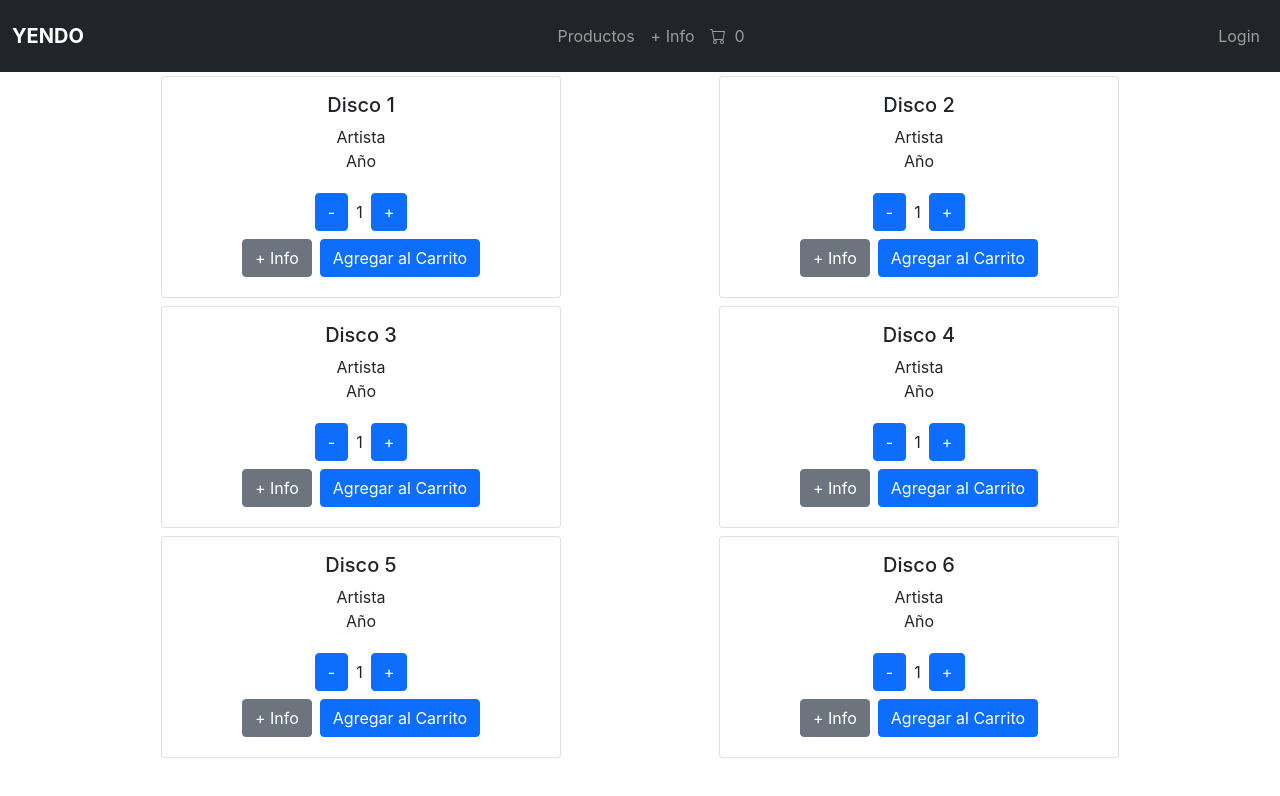
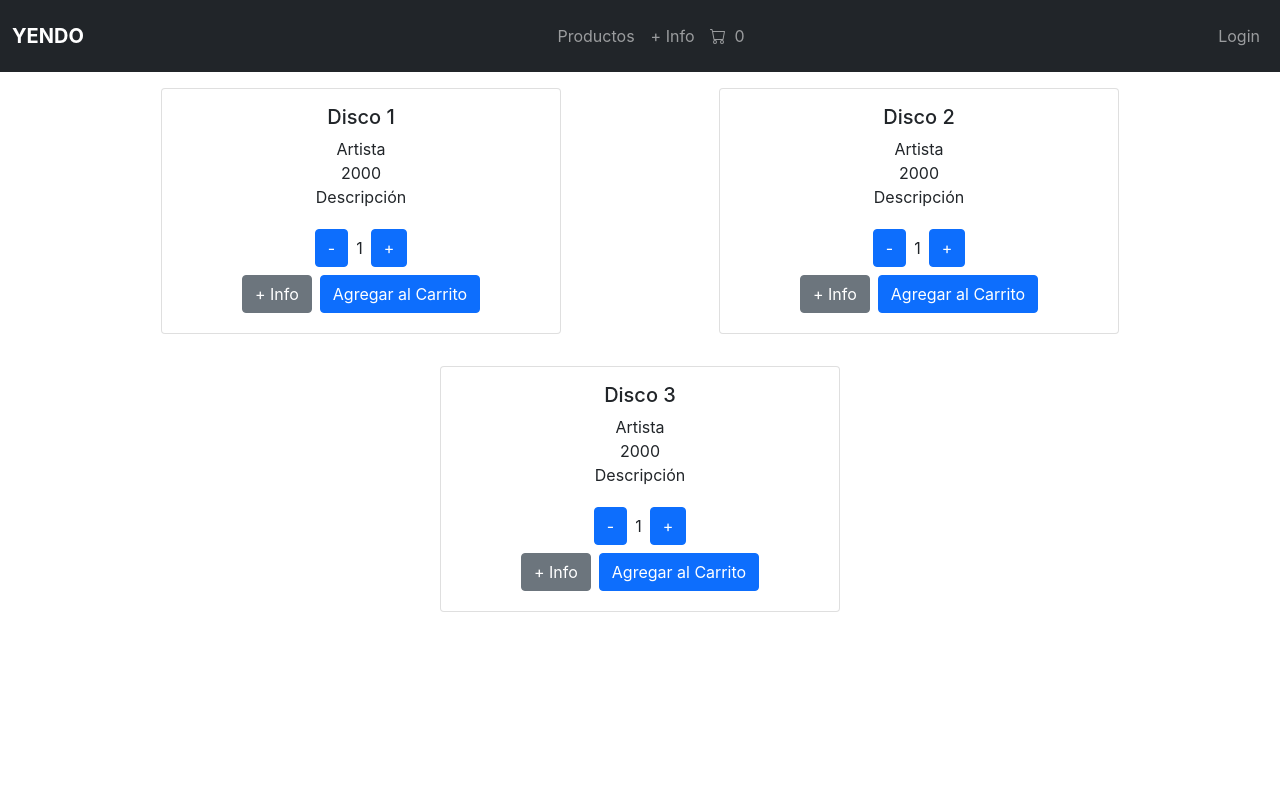
Before and after one commit to LeanDoliri/REACT-JS_LeandroDoliri, a React (Create React App) app: page / in a window 1280 px wide. Shown: the top 796 px of the page. Built offline with nearby package versions, Linux system fonts and the light colour scheme.

Commit message:
Entrega desafio 5

```diff
--- a/src/App.js
+++ b/src/App.js
@@ -1,8 +1,5 @@
 import React from 'react';
 import './App.css';
-import Container from 'react-bootstrap/Container';
-import Row from 'react-bootstrap/Row';
-import Col from 'react-bootstrap/Col';
 import NavbarYendo from './components/Navbar';
 import ItemListContainer from './components/ItemListContainer';
 
@@ -10,18 +7,7 @@ const App = () => {
   return (
     <div className="App">
         <NavbarYendo/>
-        <Container>
-          <Row>
-            <Col className='d-flex flex-wrap justify-content-around'>
-              <ItemListContainer titulo = 'Disco 1' stock = '5'/>
-              <ItemListContainer titulo = 'Disco 2' stock = '6'/>
-              <ItemListContainer titulo = 'Disco 3' stock = '4'/>
-              <ItemListContainer titulo = 'Disco 4' stock = '7'/>
-              <ItemListContainer titulo = 'Disco 5' stock = '3'/>
-              <ItemListContainer titulo = 'Disco 6' stock = '1'/>
-            </Col>
-          </Row>
-        </Container>
+        <ItemListContainer />
     </div>
   );
 }
--- /dev/null
+++ b/src/components/Item list.jsx
@@ -0,0 +1,21 @@
+import React, { useState } from 'react';
+import { Col, Container } from "react-bootstrap";
+import Item from "./Item";
+
+const ItemList= () =>{
+    const [products, setProducts] = useState([
+        {id: '1', title: 'Disco 1', artista: 'Artista', año: '2000', description: 'Descripción',price: '$1500', stock: '5', pictureUrl: ''},
+        {id: '2', title: 'Disco 2', artista: 'Artista', año: '2000', description: 'Descripción',price: '$1500', stock: '4', pictureUrl: ''},
+        {id: '3', title: 'Disco 3', artista: 'Artista', año: '2000', description: 'Descripción',price: '$1500', stock: '1', pictureUrl: ''}
+    ]);
+
+    return(
+        <Container>
+            <Col className='d-flex flex-wrap justify-content-around'>
+              {products.map(product => <Item title={product.title} artista={product.artista} año={product.año}  description={product.description} stock={product.stock}/>)}
+            </Col>
+        </Container>
+    )
+};
+
+export default ItemList;
--- /dev/null
+++ b/src/components/Item.jsx
@@ -0,0 +1,27 @@
+import React from 'react';
+import Card from 'react-bootstrap/Card'
+import {Container, Button} from 'react-bootstrap';
+import ItemCount from './ItemCount';
+
+const Product = ({title, artista, año, description, stock}) => {
+    return(
+        <Card className='m-3' style={{ width: '25rem' }}>
+        {/* <Card.Img variant="top" src=""/> */}
+        <Card.Body>
+            <Card.Title>{title}</Card.Title>
+            <Card.Text>
+                <p className='m-0'>{artista}</p>
+                <p className='m-0'>{año}</p>
+                <p className='m-0'>{description}</p>
+            </Card.Text>
+            <ItemCount stock = {stock} initial= {1} />
+            <Container className='d-flex justify-content-center'>
+                <Button className='d-inline-flex m-1' variant="secondary">+ Info</Button>
+                <Button className='d-inline-flex m-1' variant="primary">Agregar al Carrito</Button>
+            </Container>
+        </Card.Body>
+        </Card>
+    );
+}
+
+export default Product;
--- a/src/components/ItemCount.jsx
+++ b/src/components/ItemCount.jsx
@@ -3,7 +3,7 @@ import { Container } from 'react-bootstrap';
 import Button from 'react-bootstrap/Button';
 
 const ItemCount = ({stock, initial}) => {
-    const [count, setCount] = useState (parseInt(initial));
+    const [count, setCount] = useState (initial);
 
     const add = () => {
         if (count < stock){
--- a/src/components/ItemListContainer.jsx
+++ b/src/components/ItemListContainer.jsx
@@ -1,27 +1,10 @@
-import React from 'react';
-import Card from 'react-bootstrap/Card'
-import Button from 'react-bootstrap/Button';
-import Container from 'react-bootstrap/esm/Container';
-import ItemCount from './ItemCount';
+import React, { useState } from 'react';
+import ItemList from './Item list';
 
-const ItemListContainer = ({titulo, stock}) => {
+const ItemListContainer = () =>{
     return(
-        <Card className='m-1' style={{ width: '25rem' }}>
-        {/* <Card.Img variant="top" src=""/> */}
-        <Card.Body>
-            <Card.Title>{titulo}</Card.Title>
-            <Card.Text>
-                <p className='m-0'>Artista</p>
-                <p className='m-0'>Año</p>
-            </Card.Text>
-            <ItemCount stock = {stock} initial= '1' />
-            <Container className='d-flex justify-content-center'>
-                <Button className='d-inline-flex m-1' variant="secondary">+ Info</Button>
-                <Button className='d-inline-flex m-1' variant="primary">Agregar al Carrito</Button>
-            </Container>
-        </Card.Body>
-        </Card>
-    );
-}
+        <ItemList />
+    )
+};
 
 export default ItemListContainer;
```
